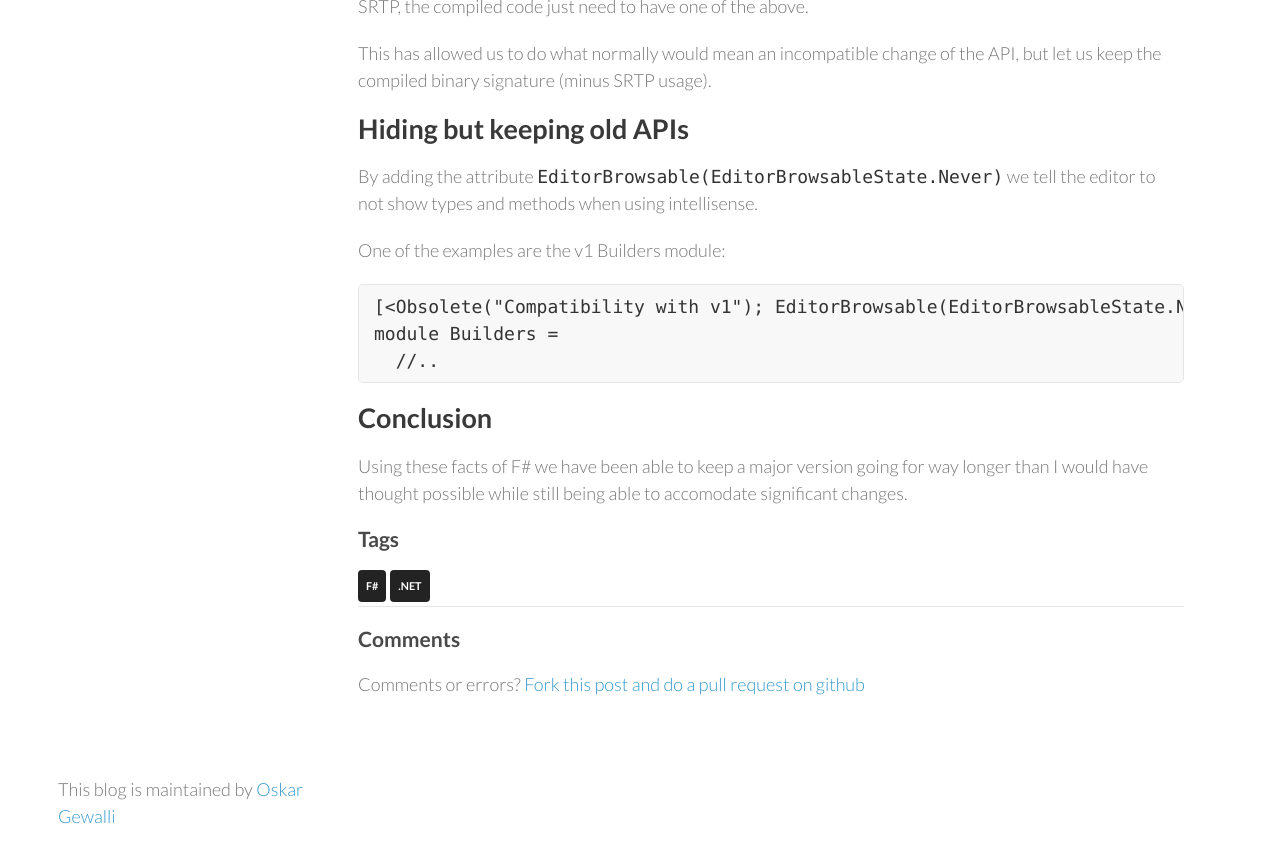
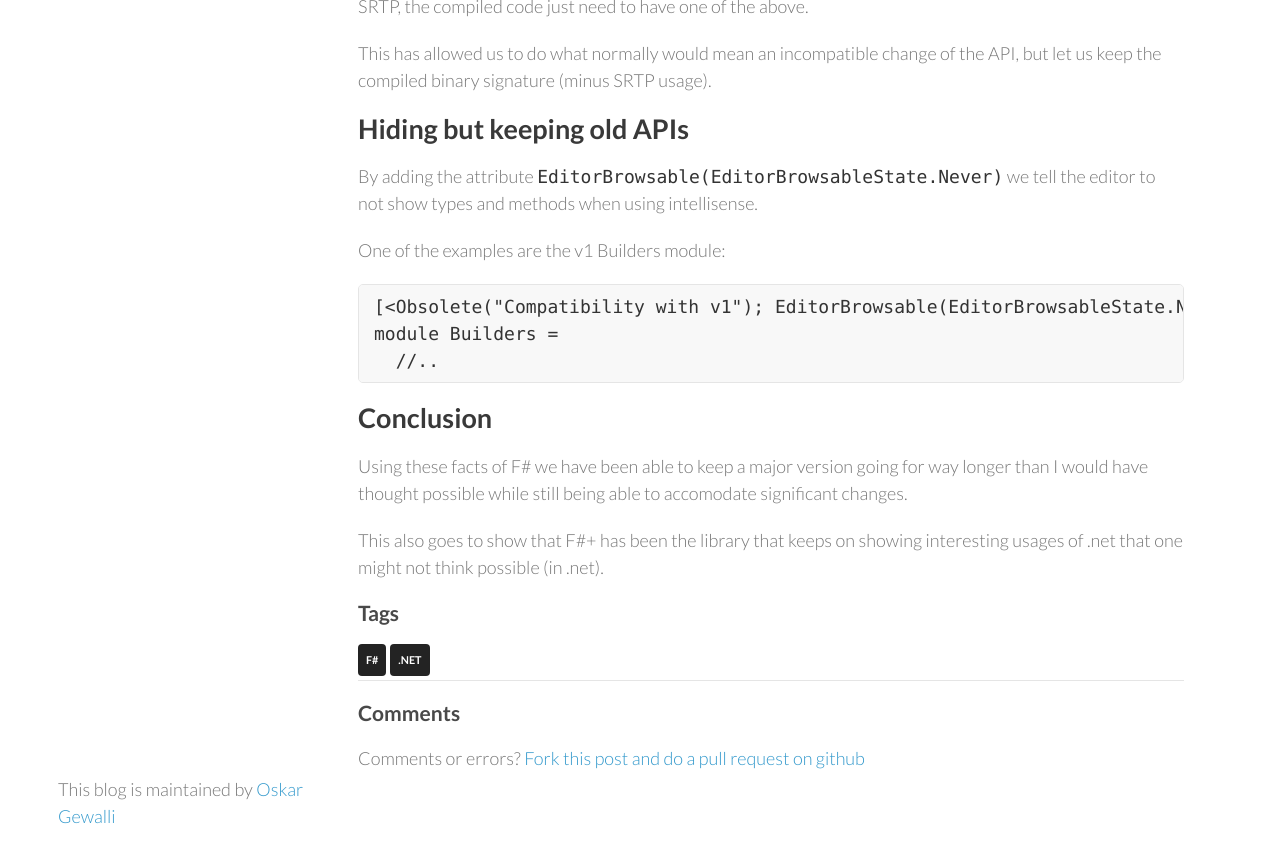
Before and after one commit to wallymathieu/assertfail, a Jekyll site: the page built from _posts/2022-12-01-Keeping-a-library-in-dotnet-binary-compatible-for-several-years.md, in a window 1280 px wide and 900 px high, scrolled down 2323 px. Shown: the top 863 px of the window. Built offline with Jekyll 4.4.1, drawn with Linux system fonts in a browser that asks for light colours; nearby versions of some CDN libraries; before the commit the page ends 3149 px from its top, so only the background shows below that.

Commit message:
+Binary compatible for several years

```diff
--- a/_posts/2022-12-01-Keeping-a-library-in-dotnet-binary-compatible-for-several-years.md
+++ b/_posts/2022-12-01-Keeping-a-library-in-dotnet-binary-compatible-for-several-years.md
@@ -105,3 +105,5 @@ module Builders =
 ## Conclusion
 
 Using these facts of F# we have been able to keep a major version going for way longer than I would have thought possible while still being able to accomodate significant changes.
+
+This also goes to show that F#+ has been the library that keeps on showing interesting usages of .net that one might not think possible (in .net).
```
